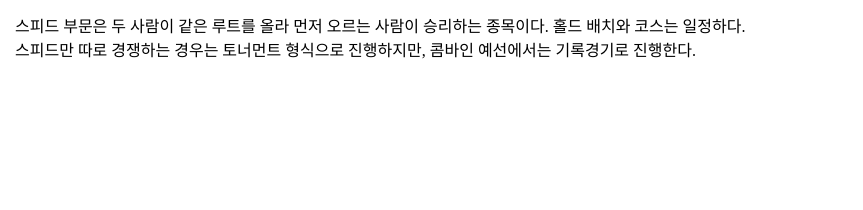
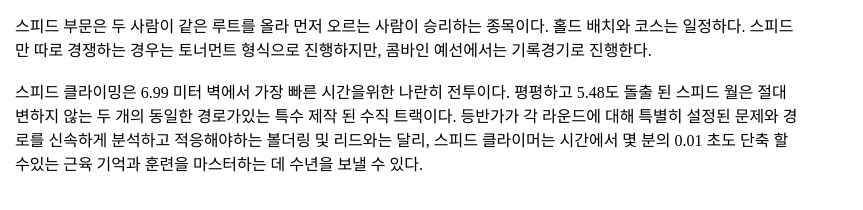
Before and after one commit to h22jju/sportsclimbing, a plain HTML site: page speed.html in a window 1280 px wide. Shown: the part 496-706 px from the top of the page, without its empty margins (0-863 px from the left). Drawn offline with Linux system fonts and the light colour scheme.

Commit message:
Add files via upload

```diff
--- a/speed.html
+++ b/speed.html
@@ -21,8 +21,12 @@
         </div>
         <p>
         스피드 부문은 두 사람이 같은 루트를 올라 먼저 오르는 사람이 승리하는 종목이다.
-        홀드 배치와 코스는 일정하다.<br>
+        홀드 배치와 코스는 일정하다.
         스피드만 따로 경쟁하는 경우는 토너먼트 형식으로 진행하지만, 콤바인 예선에서는 기록경기로 진행한다.
+        <br><br>
+        스피드 클라이밍은 6.99 미터 벽에서 가장 빠른 시간을위한 나란히 전투이다.
+        평평하고 5.48도 돌출 된 스피드 월은 절대 변하지 않는 두 개의 동일한 경로가있는 특수 제작 된 수직 트랙이다.
+        등반가가 각 라운드에 대해 특별히 설정된 문제와 경로를 신속하게 분석하고 적응해야하는 볼더링 및 리드와는 달리, 스피드 클라이머는 시간에서 몇 분의 0.01 초도 단축 할 수있는 근육 기억과 훈련을 마스터하는 데 수년을 보낼 수 있다.
         </p>
     </div>
 </body>
```
